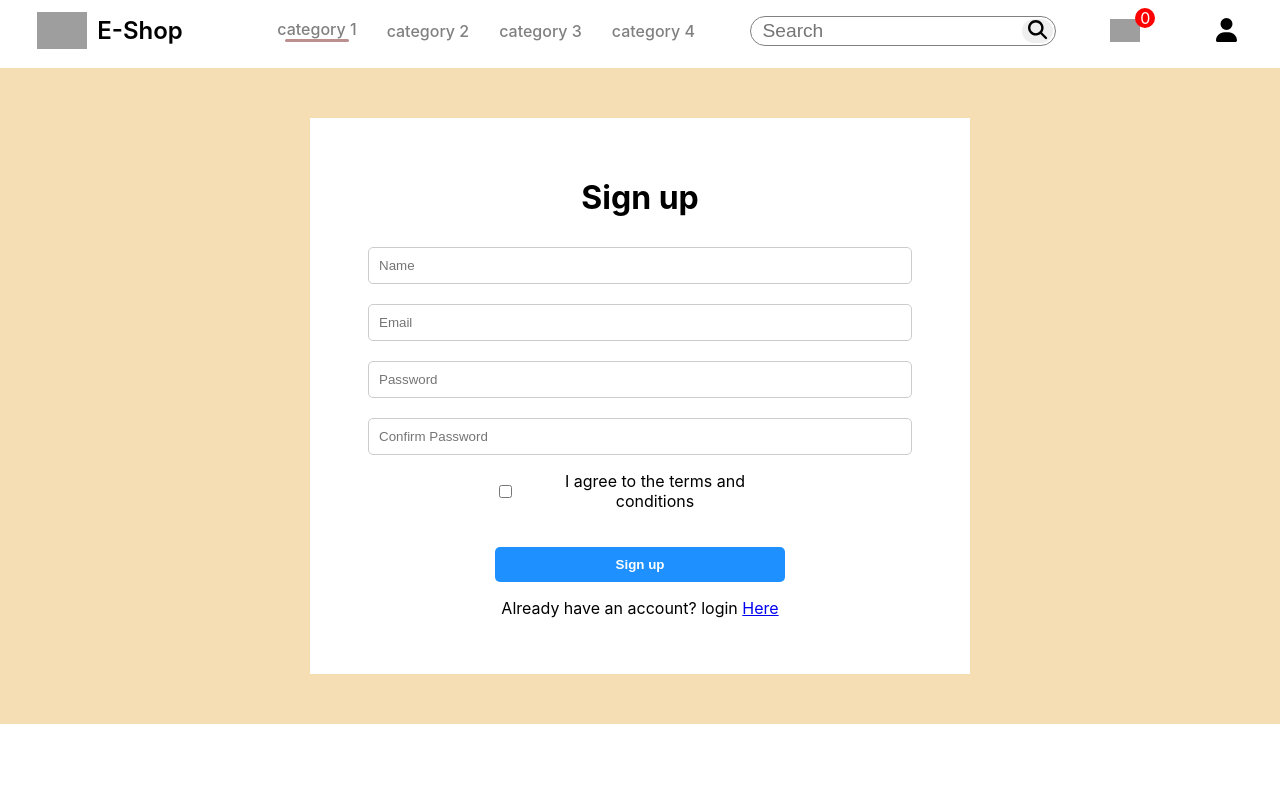
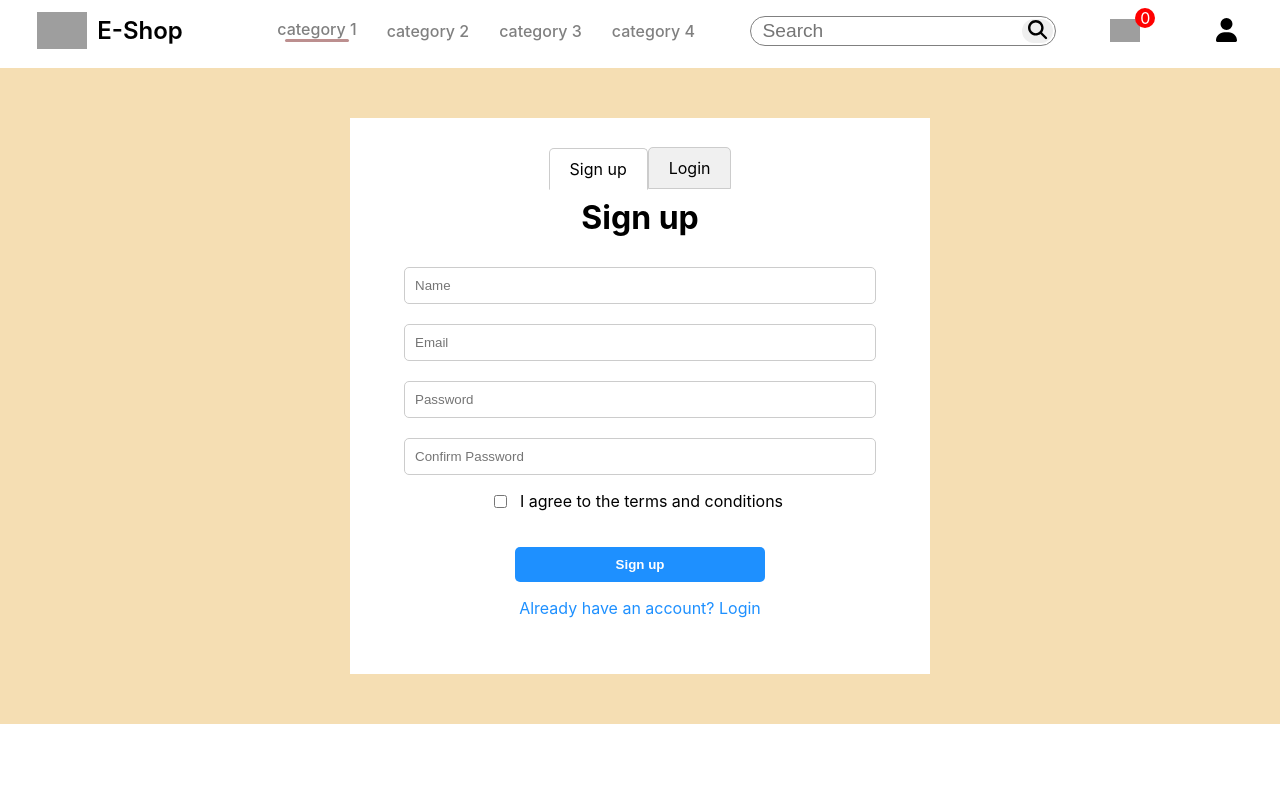
Before and after one commit to PiyumalT/eshop_frontend, a React (Create React App) app: page /sign in a window 1280 px wide. Shown: the top 793 px of the page. Built offline with nearby package versions, Linux system fonts and the light colour scheme; grey boxes are pictures that could not be loaded.

Commit message:
sign up/in page updated with tabs

```diff
--- a/src/Pages/CSS/Sign.css
+++ b/src/Pages/CSS/Sign.css
@@ -4,8 +4,35 @@
     padding-top: 50px;
     padding-bottom: 50px;
 }
+/* Add this CSS to your existing stylesheet or create a new one */
+
+.sign .tabs {
+    margin-bottom: 20px;
+  }
+
+  .sign .tabs span {
+    cursor: pointer;
+    padding:10px 20px;
+    border-radius: 5px 5px 0 0;
+    background-color: #f0f0f0;
+    border: 1px solid #ccc;
+  }
+
+  .sign .tabs span:hover {
+    background-color: #e0e0e0;
+  }
+
+  .sign .tabs .active-tab {
+    background-color: white;
+    border-bottom: 1px solid white;
+    position: relative;
+    bottom: -1px;
+  }
+
 .sign .sign-container{
-    width: 580px;
+    width: auto;
+    min-width: 300px;
+    max-width: 500px;
     background: white;
     margin:auto;
     padding:40px;
@@ -42,8 +69,15 @@
 }
 .sign-agreement{
     display: flex;
-    width: 50%;
+    width: 300px;
     align-items: center;
     gap: 10px;
     margin: auto;
 }
+.sign .signup-text{
+    color: #1E90FF;
+    cursor: pointer;
+}
+.sign .signup-text:hover{
+    text-decoration: underline;
+}
--- a/src/Pages/Sign.jsx
+++ b/src/Pages/Sign.jsx
@@ -1,26 +1,66 @@
-import React from 'react'
-import './CSS/Sign.css'
+import React, { useState } from 'react';
+import './CSS/Sign.css';
 
 const Sign = () => {
+  const [activeTab, setActiveTab] = useState('signup');
+
+  const toggleTab = (tab) => {
+    setActiveTab(tab);
+  };
+
   return (
     <div className="sign">
       <div className="sign-container">
-        <h1>Sign up</h1>
-        <div className="sign-fields">
-          <input type="text" placeholder="Name"/>
-          <input type="email" placeholder="Email"/>
-          <input type="password" placeholder="Password"/>
-          <input type="password" placeholder="Confirm Password"/>
+        <div className="tabs">
+          <span
+            className={activeTab === 'signup' ? 'active-tab' : ''}
+            onClick={() => toggleTab('signup')}
+          >
+            Sign up
+          </span>
+          <span
+            className={activeTab === 'login' ? 'active-tab' : ''}
+            onClick={() => toggleTab('login')}
+          >
+            Login
+          </span>
         </div>
-        <div className="sign-agreement">
-          <input type="checkbox"/>
-          <p>I agree to the terms and conditions</p>
-        </div>
-        <button className='sign-btn'>Sign up</button>
-        <p className='signup-text'>Already have an account? login <a href='/login'>Here</a></p>
+        {activeTab === 'signup' && (
+          <div className="sign-up-form">
+            <h1>Sign up</h1>
+            <div className="sign-fields">
+              <input type="text" placeholder="Name" />
+              <input type="email" placeholder="Email" />
+              <input type="password" placeholder="Password" />
+              <input type="password" placeholder="Confirm Password" />
+            </div>
+            <div className="sign-agreement">
+              <input type="checkbox" />
+              <p>I agree to the terms and conditions</p>
+            </div>
+            <button className="sign-btn">Sign up</button>
+            <p className="signup-text" onClick={() => toggleTab('login')}>
+                Already have an account? Login
+            </p>
+          </div>
+        )}
+        {activeTab === 'login' && (
+          <div className="login-form">
+            <h1>Login</h1>
+            <div className="sign-fields">
+              <input type="email" placeholder="Email" />
+              <input type="password" placeholder="Password" />
+            </div>
+            <button className="sign-btn">Login</button>
+            <p className="signup-text" onClick={() => toggleTab('signup')}>
+                Don't have an account? Sign up
+            </p>
+          </div>
+
+        )}
       </div>
     </div>
-  )
-}
+  );
+};
 
-export default Sign
+export default Sign;
```
